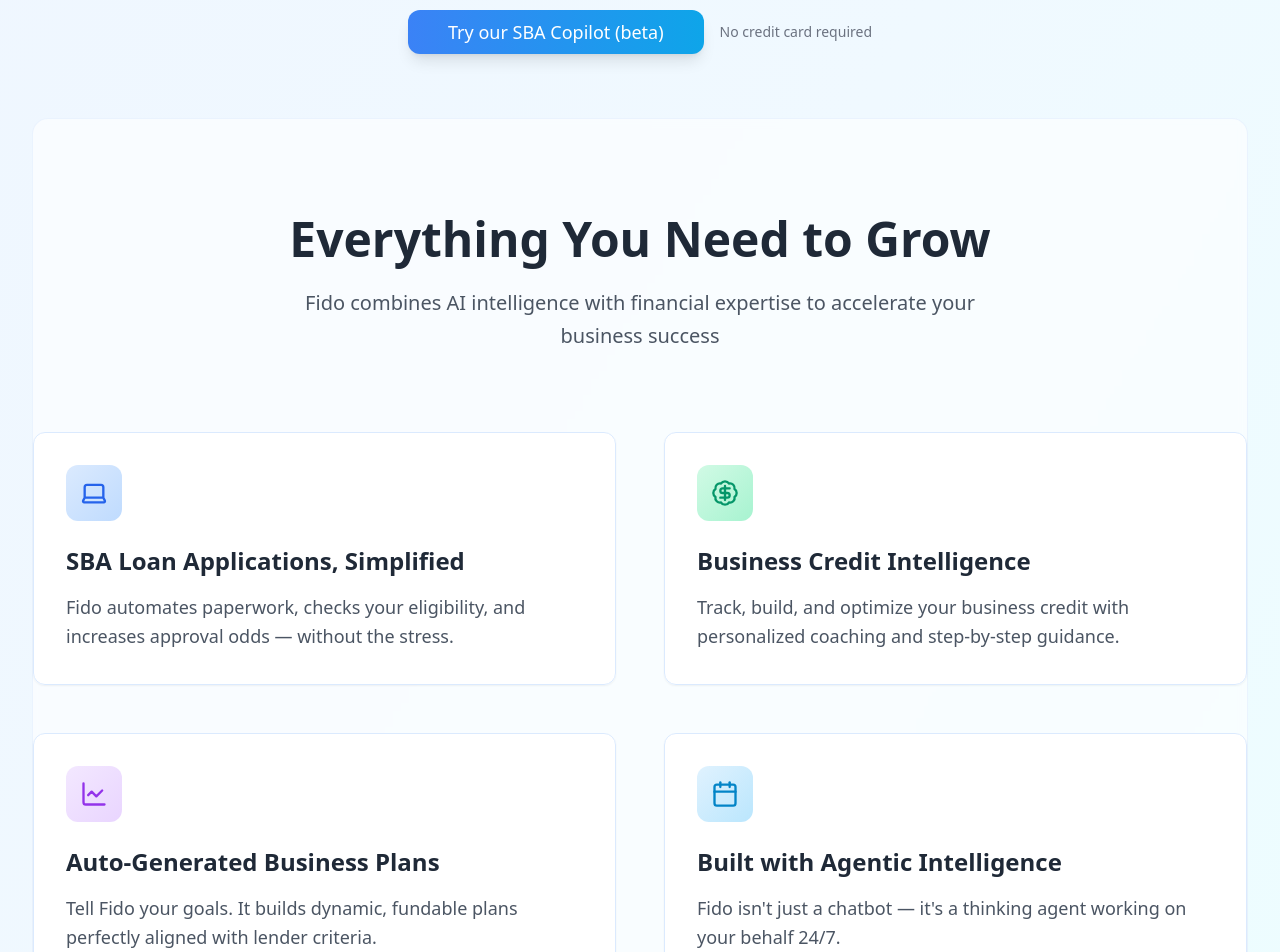
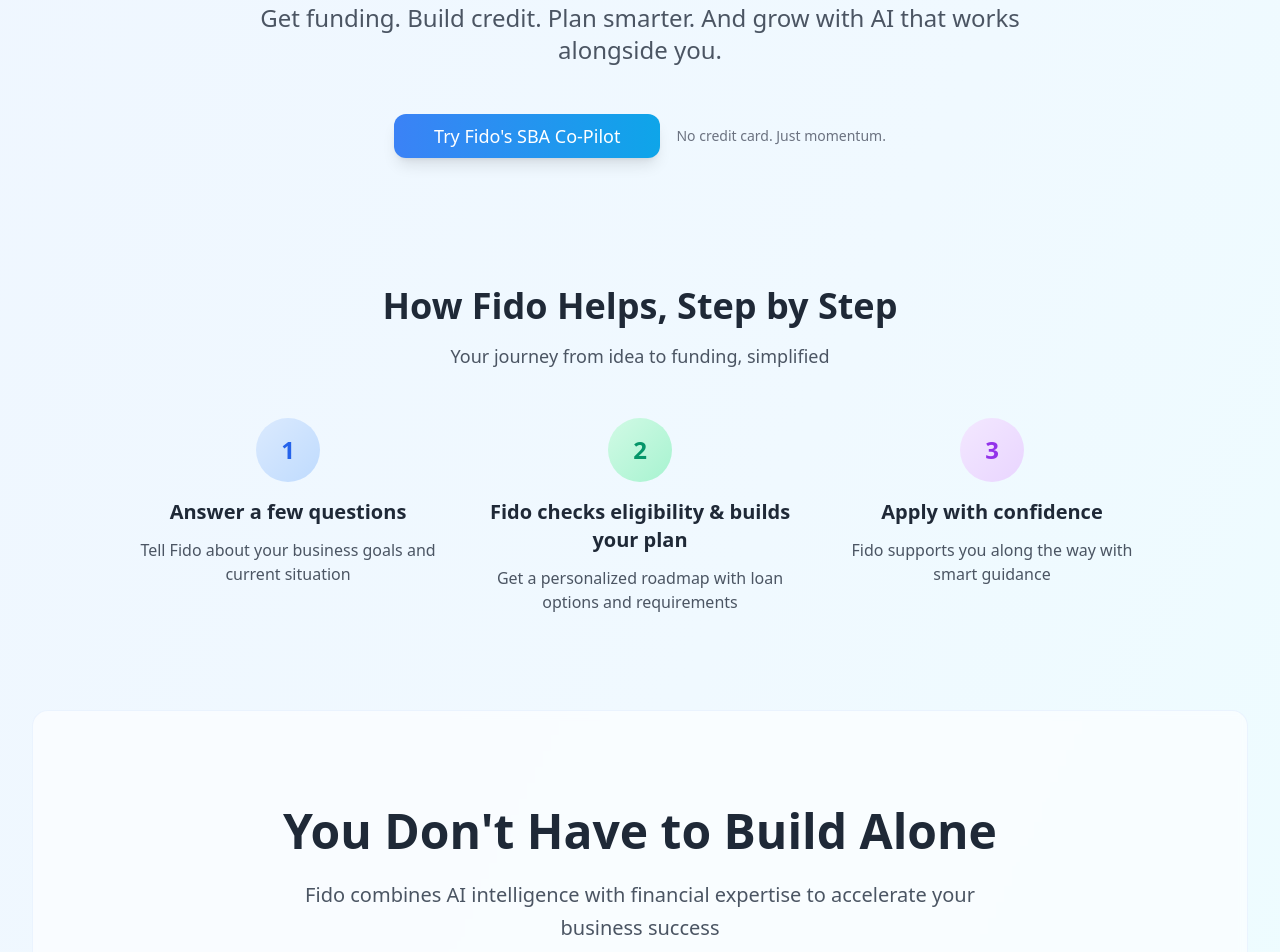
Before and after one commit to maxrusk/fido-agent-landing, a React (Vite) app: page / in a window 1280 px wide. Shown: the part 580-1532 px from the top of the page. Built offline with nearby package versions, Linux system fonts and the light colour scheme.

Commit message:
Refactor: Improve landing page messaging
Reframes the hero section, feature descriptions, and call-to-action on the landing page to be more user-focused and value-driven. Adds a "How It Works" section.

```diff
--- a/src/pages/Index.tsx
+++ b/src/pages/Index.tsx
@@ -1,7 +1,7 @@
 import { Button } from "@/components/ui/button";
 import { Card, CardContent } from "@/components/ui/card";
 import { Tabs, TabsContent, TabsList, TabsTrigger } from "@/components/ui/tabs";
-import { Calendar, Laptop, LineChart, BadgeDollarSign, ExternalLink, Mail, Linkedin, MessageCircle } from "lucide-react";
+import { Calendar, Laptop, LineChart, BadgeDollarSign, ExternalLink, Mail, Linkedin, MessageCircle, CheckCircle, ArrowRight } from "lucide-react";
 
 const Index = () => {
   const handleTryFido = () => {
@@ -37,21 +37,59 @@ const Index = () => {
                   </div>
 
                   <h1 className="text-5xl md:text-7xl font-bold text-gray-800 mb-6 leading-tight">
-                    Empower Your Business
+                    For Business Owners Who Do It All
                     <br />
-                    <span className="bg-gradient-to-r from-blue-600 to-sky-600 bg-clip-text text-transparent">with Fido</span>
+                    <span className="bg-gradient-to-r from-blue-600 to-sky-600 bg-clip-text text-transparent">Meet Your New Co-Pilot</span>
                   </h1>
 
                   <p className="text-xl md:text-2xl text-gray-600 mb-12 max-w-3xl mx-auto leading-relaxed font-light">
-                    Unlock SBA Loans • Build Strong Credit • Plan Smarter
+                    Get funding. Build credit. Plan smarter. And grow with AI that works alongside you.
                   </p>
 
                   <div className="flex flex-col sm:flex-row gap-4 justify-center items-center">
-                    <Button size="lg" className="bg-gradient-to-r from-blue-500 to-sky-500 hover:from-blue-600 hover:to-sky-600 text-white px-10 py-4 text-lg font-medium rounded-xl shadow-lg hover:shadow-xl transition-all duration-200" onClick={handleTryFido}>Try our SBA Copilot (beta)</Button>
+                    <Button size="lg" className="bg-gradient-to-r from-blue-500 to-sky-500 hover:from-blue-600 hover:to-sky-600 text-white px-10 py-4 text-lg font-medium rounded-xl shadow-lg hover:shadow-xl transition-all duration-200" onClick={handleTryFido}>Try Fido's SBA Co-Pilot</Button>
                     <p className="text-gray-500 text-sm font-light">
-                      No credit card required
+                      No credit card. Just momentum.
                     </p>
                   </div>
+                </div>
+              </div>
+            </div>
+
+            {/* How It Works Section */}
+            <div className="py-16 mb-8">
+              <div className="text-center mb-12">
+                <h2 className="text-3xl md:text-4xl font-bold text-gray-800 mb-4">
+                  How Fido Helps, Step by Step
+                </h2>
+                <p className="text-lg text-gray-600 max-w-2xl mx-auto font-light">
+                  Your journey from idea to funding, simplified
+                </p>
+              </div>
+
+              <div className="grid grid-cols-1 md:grid-cols-3 gap-8 max-w-5xl mx-auto">
+                <div className="text-center">
+                  <div className="w-16 h-16 bg-gradient-to-br from-blue-100 to-blue-200 rounded-full flex items-center justify-center mx-auto mb-4">
+                    <span className="text-2xl font-bold text-blue-600">1</span>
+                  </div>
+                  <h3 className="text-xl font-semibold text-gray-800 mb-3">Answer a few questions</h3>
+                  <p className="text-gray-600 font-light">Tell Fido about your business goals and current situation</p>
+                </div>
+
+                <div className="text-center">
+                  <div className="w-16 h-16 bg-gradient-to-br from-emerald-100 to-emerald-200 rounded-full flex items-center justify-center mx-auto mb-4">
+                    <span className="text-2xl font-bold text-emerald-600">2</span>
+                  </div>
+                  <h3 className="text-xl font-semibold text-gray-800 mb-3">Fido checks eligibility & builds your plan</h3>
+                  <p className="text-gray-600 font-light">Get a personalized roadmap with loan options and requirements</p>
+                </div>
+
+                <div className="text-center">
+                  <div className="w-16 h-16 bg-gradient-to-br from-purple-100 to-purple-200 rounded-full flex items-center justify-center mx-auto mb-4">
+                    <span className="text-2xl font-bold text-purple-600">3</span>
+                  </div>
+                  <h3 className="text-xl font-semibold text-gray-800 mb-3">Apply with confidence</h3>
+                  <p className="text-gray-600 font-light">Fido supports you along the way with smart guidance</p>
                 </div>
               </div>
             </div>
@@ -60,7 +98,7 @@ const Index = () => {
             <div className="py-24 bg-white/60 backdrop-blur-sm rounded-2xl mb-8 border border-blue-100/50">
               <div className="text-center mb-20">
                 <h2 className="text-4xl md:text-5xl font-bold text-gray-800 mb-6">
-                  Everything You Need to Grow
+                  You Don't Have to Build Alone
                 </h2>
                 <p className="text-xl text-gray-600 max-w-2xl mx-auto font-light leading-relaxed">
                   Fido combines AI intelligence with financial expertise to accelerate your business success
@@ -74,10 +112,10 @@ const Index = () => {
                       <Laptop className="w-7 h-7 text-blue-600" />
                     </div>
                     <h3 className="text-2xl font-semibold text-gray-800 mb-4">
-                      SBA Loan Applications, Simplified
+                      Get Funded Without the Frustration
                     </h3>
                     <p className="text-gray-600 text-lg leading-relaxed font-light">
-                      Fido automates paperwork, checks your eligibility, and increases approval odds — without the stress.
+                      Fido automates SBA loan paperwork, checks eligibility, and boosts your chances—stop guessing and start growing.
                     </p>
                   </CardContent>
                 </Card>
@@ -88,10 +126,10 @@ const Index = () => {
                       <BadgeDollarSign className="w-7 h-7 text-emerald-600" />
                     </div>
                     <h3 className="text-2xl font-semibold text-gray-800 mb-4">
-                      Business Credit Intelligence
+                      Build Credit That Opens Doors
                     </h3>
                     <p className="text-gray-600 text-lg leading-relaxed font-light">
-                      Track, build, and optimize your business credit with personalized coaching and step-by-step guidance.
+                      Track and optimize your business credit with step-by-step guidance to qualify for your needs.
                     </p>
                   </CardContent>
                 </Card>
@@ -102,10 +140,10 @@ const Index = () => {
                       <LineChart className="w-7 h-7 text-purple-600" />
                     </div>
                     <h3 className="text-2xl font-semibold text-gray-800 mb-4">
-                      Auto-Generated Business Plans
+                      Turn Your Goals Into a Fundable Plan
                     </h3>
                     <p className="text-gray-600 text-lg leading-relaxed font-light">
-                      Tell Fido your goals. It builds dynamic, fundable plans perfectly aligned with lender criteria.
+                      Fido turns your vision into a lender-ready business plan designed for results.
                     </p>
                   </CardContent>
                 </Card>
@@ -116,10 +154,10 @@ const Index = () => {
                       <Calendar className="w-7 h-7 text-sky-600" />
                     </div>
                     <h3 className="text-2xl font-semibold text-gray-800 mb-4">
-                      Built with Agentic Intelligence
+                      Not Just AI. Agentic Intelligence.
                     </h3>
                     <p className="text-gray-600 text-lg leading-relaxed font-light">
-                      Fido isn't just a chatbot — it's a thinking agent working on your behalf 24/7.
+                      Fido is more than a chatbot—it acts on your behalf, making smart decisions for you 24/7.
                     </p>
                   </CardContent>
                 </Card>
@@ -130,10 +168,10 @@ const Index = () => {
             <div className="py-24 bg-gradient-to-t from-blue-50/50 to-transparent rounded-2xl">
               <div className="max-w-4xl mx-auto text-center">
                 <h2 className="text-4xl md:text-5xl font-bold text-gray-800 mb-6">
-                  Ready to Transform Your Business?
+                  You Don't Have to Build Alone.
                 </h2>
                 <p className="text-xl text-gray-600 mb-12 max-w-2xl mx-auto font-light leading-relaxed">
-                  Start building smarter with AI-powered business tools designed for growth
+                  Start your business journey with a smarter, stronger co-pilot. No credit card. Just momentum.
                 </p>
                 <Button size="lg" className="bg-gradient-to-r from-blue-500 to-sky-500 hover:from-blue-600 hover:to-sky-600 text-white px-12 py-4 text-lg font-medium rounded-xl shadow-lg hover:shadow-xl transition-all duration-200" onClick={handleTryFido}>
                   Get Started Free
```
